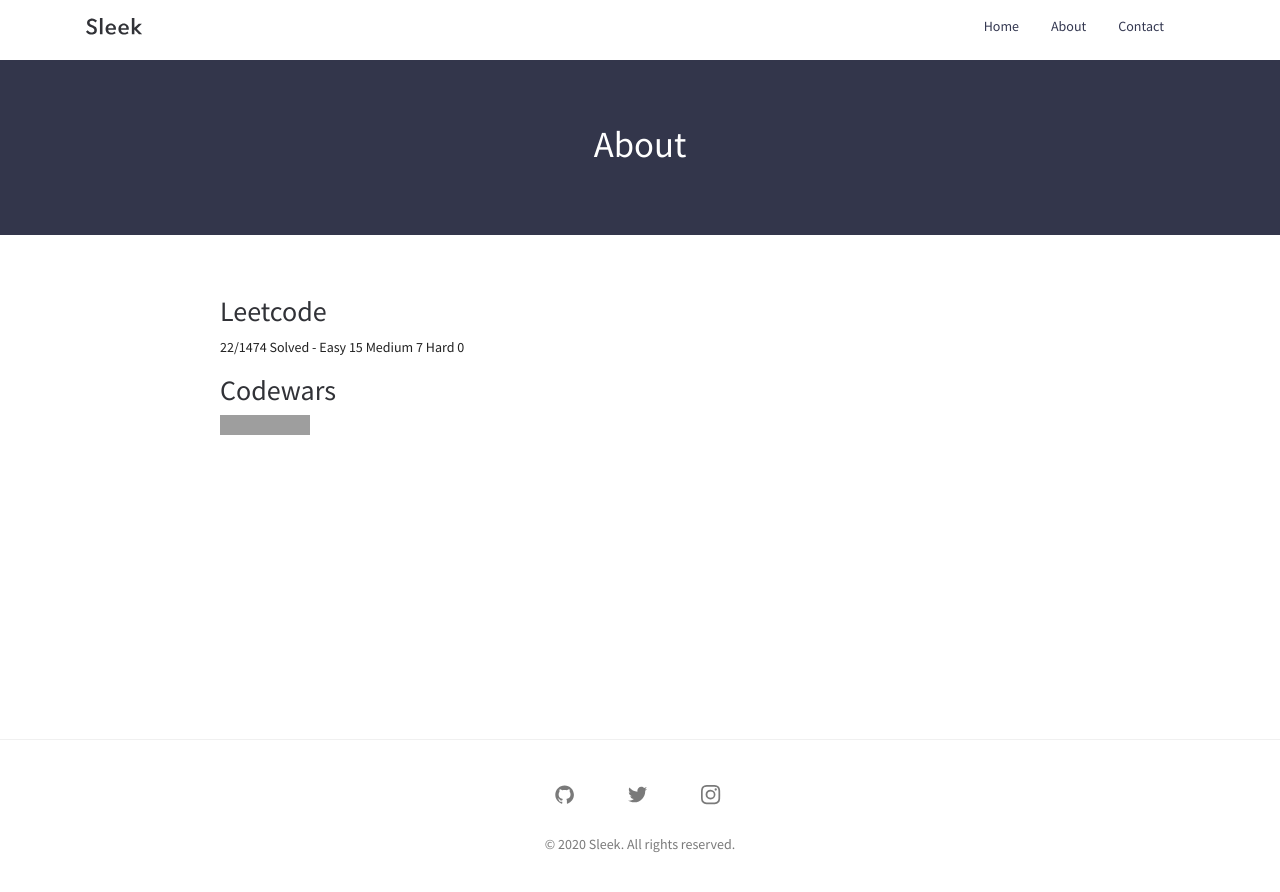
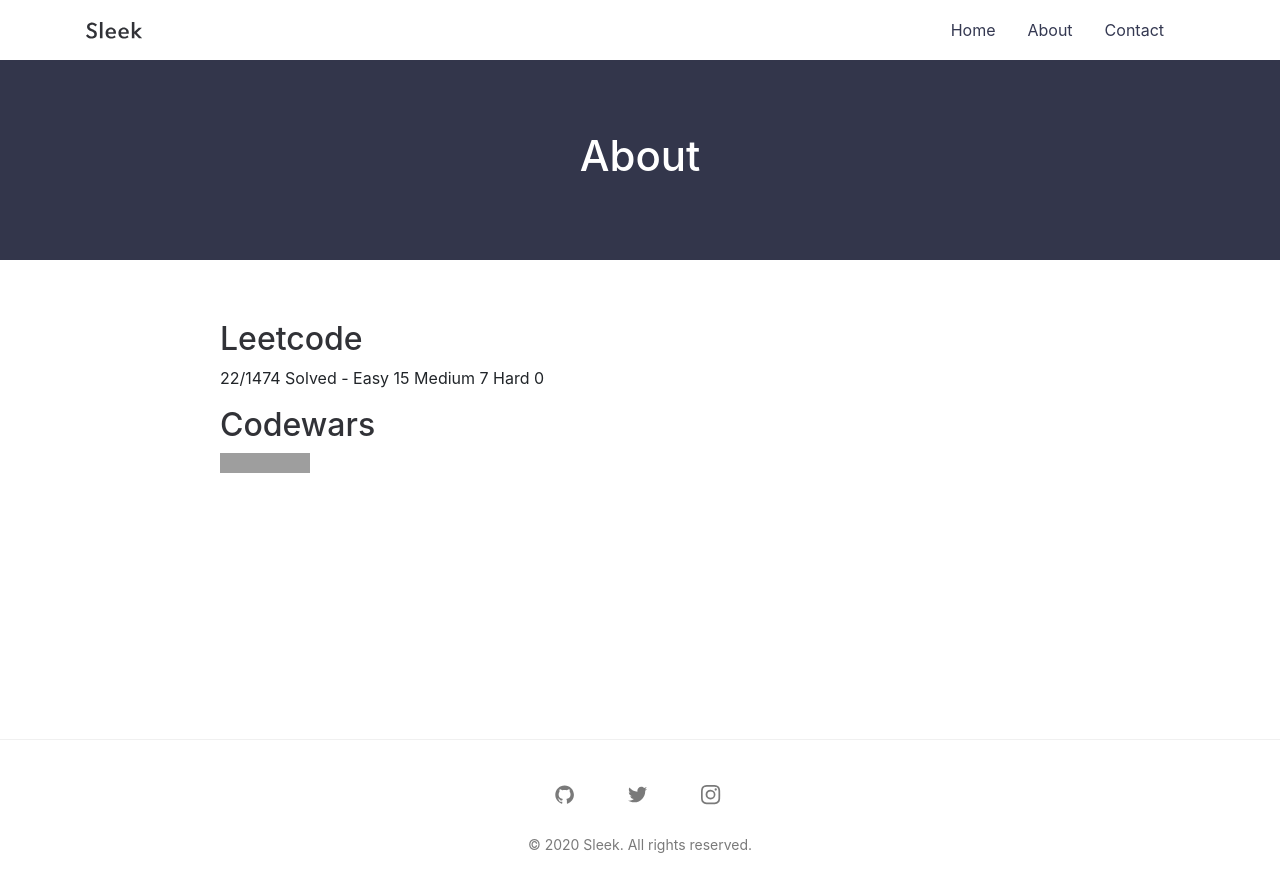
Before and after one commit to guancioul/guancioul.github.io, a Jekyll site: the page built from about.md, in a window 1280 px wide. Shown: the top 892 px of the page. Built offline with Jekyll 4.4.1, drawn with Linux system fonts in a browser that asks for light colours; grey boxes are pictures that could not be loaded.

Commit message:
updata css

```diff
--- a/about.md
+++ b/about.md
@@ -4,7 +4,7 @@ title: About
 permalink: /about/
 ---
 
-<link rel="stylesheet" type="text/css" href="https://bootswatch.com/4/lumen/bootstrap.min.css">
+<link rel="stylesheet" href="https://stackpath.bootstrapcdn.com/bootstrap/4.5.0/css/bootstrap.min.css" integrity="sha384-9aIt2nRpC12Uk9gS9baDl411NQApFmC26EwAOH8WgZl5MYYxFfc+NcPb1dKGj7Sk" crossorigin="anonymous">
 
 ## Leetcode
 <span><span class="label label-primary round"><span>22/1474 Solved</span></span>&nbsp;-&nbsp;<span class="label label-success round">Easy&nbsp;15</span>&nbsp;<span class="label label-warning round">Medium&nbsp;7</span>&nbsp;<span class="label label-danger round">Hard&nbsp;0</span></span>
```
